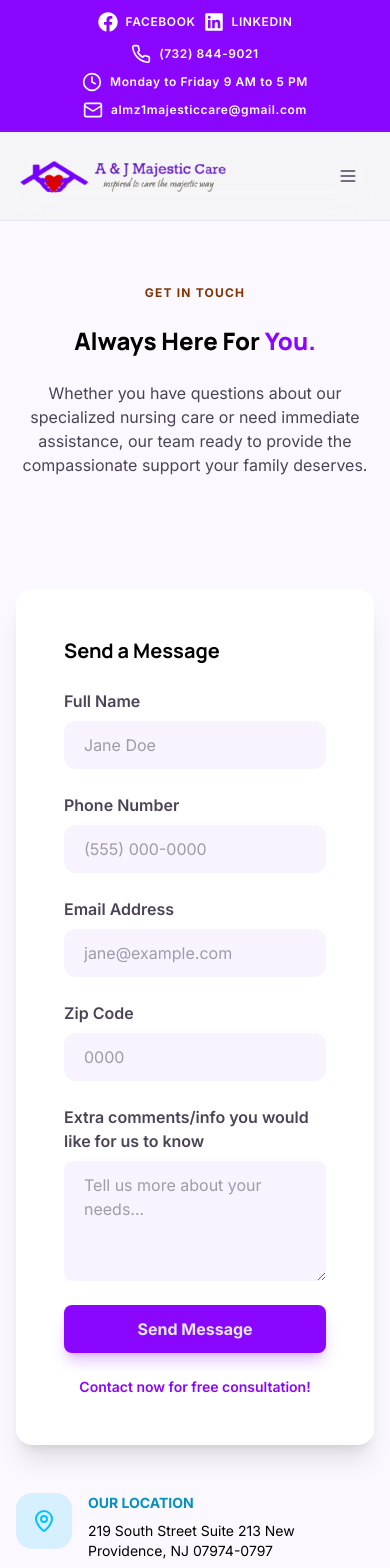
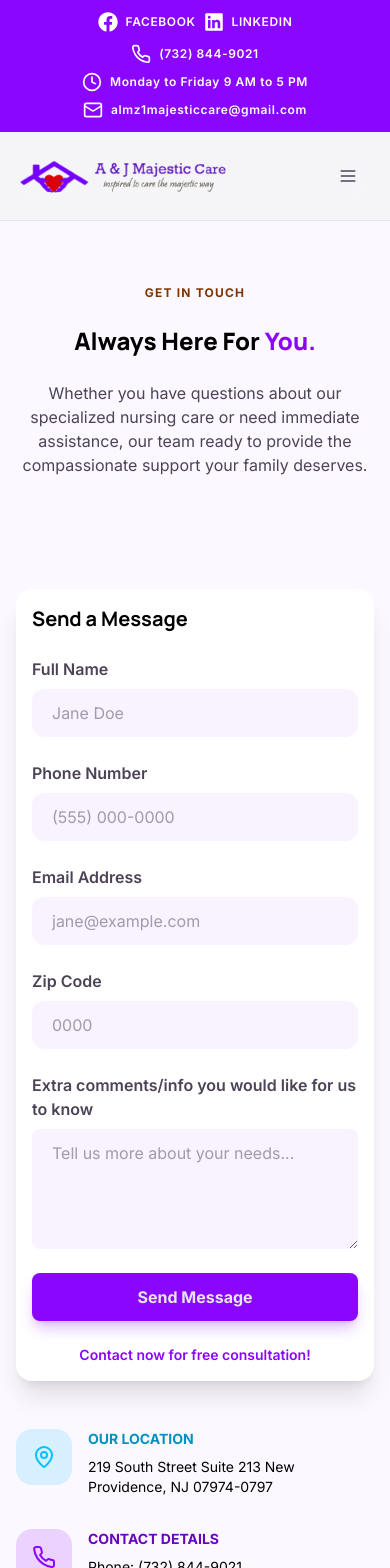
Before and after one commit to Charliezkie-cloud/ajmajesticcare, a Next.js app: page /contact in a window 390 px wide. Shown: the top 1568 px of the page. Built offline with nearby package versions, Linux system fonts and the light colour scheme; a web font is replaced by a local one.

Commit message:
Contact form smaller padding at Mobile View #23

```diff
--- a/app/contact/page.tsx
+++ b/app/contact/page.tsx
@@ -59,7 +59,7 @@ export default function ContactPage() {
       <section id="contact" className="max-w-7xl mx-4 md:mx-6 lg:mx-8 xl:mx-auto my-12 py-12" aria-labelledby="contact-heading" itemScope itemType="https://schema.org/ContactPage">
         <div className="flex flex-col lg:grid lg:grid-cols-3 gap-12">
 
-          <div className="bg-white p-12 rounded-2xl shadow shadow-xl space-y-6 col-span-2">
+          <div className="bg-white p-4 sm:p-8 md:p-12 rounded-2xl shadow shadow-xl space-y-6 col-span-2">
             <form className="space-y-6" aria-label="Contact form">
               <h2 id="contact-heading" className="text-black font-manrope font-bold text-xl sm:text-3xl mb-6">Send a Message</h2>
 
```
